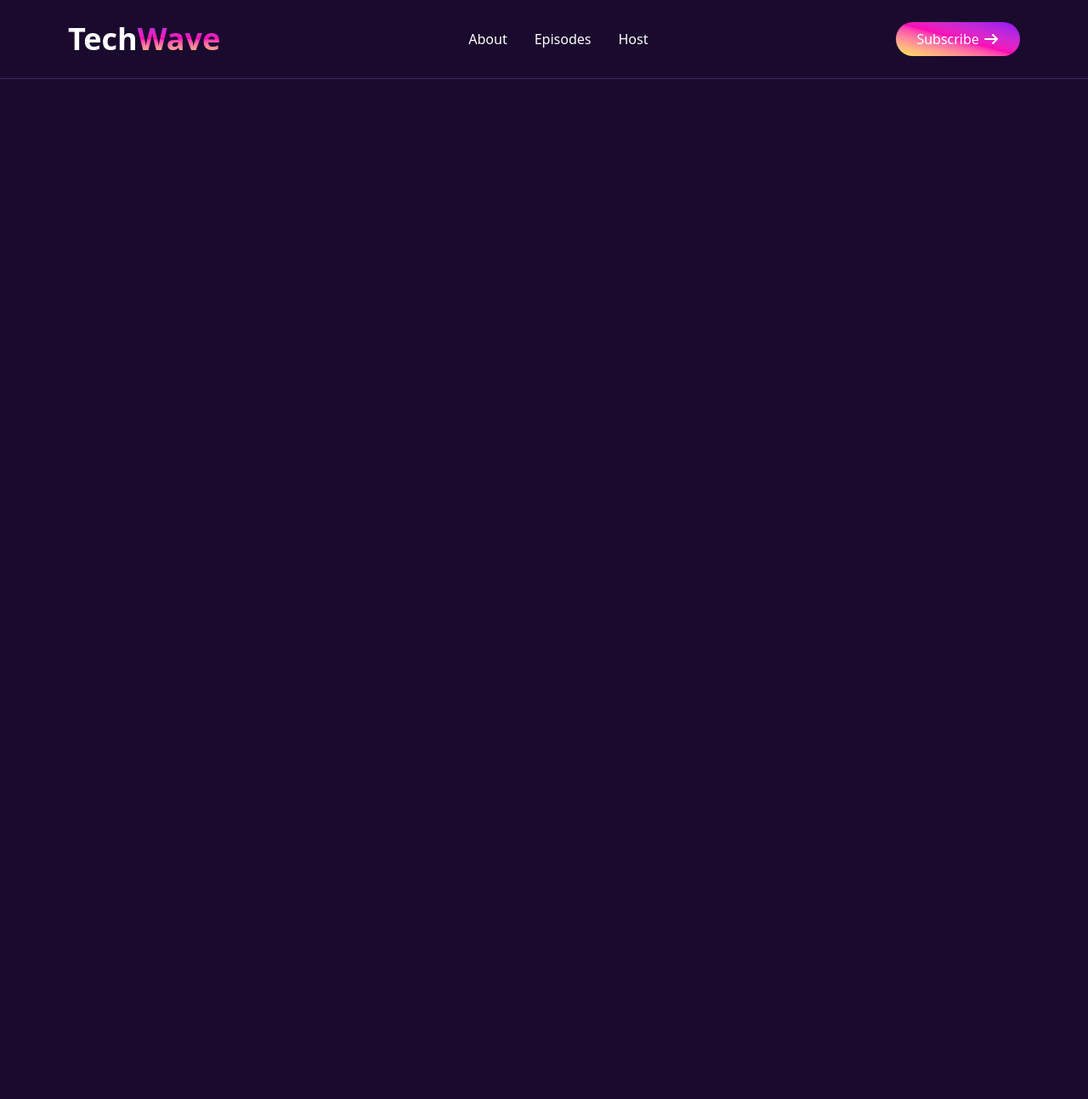
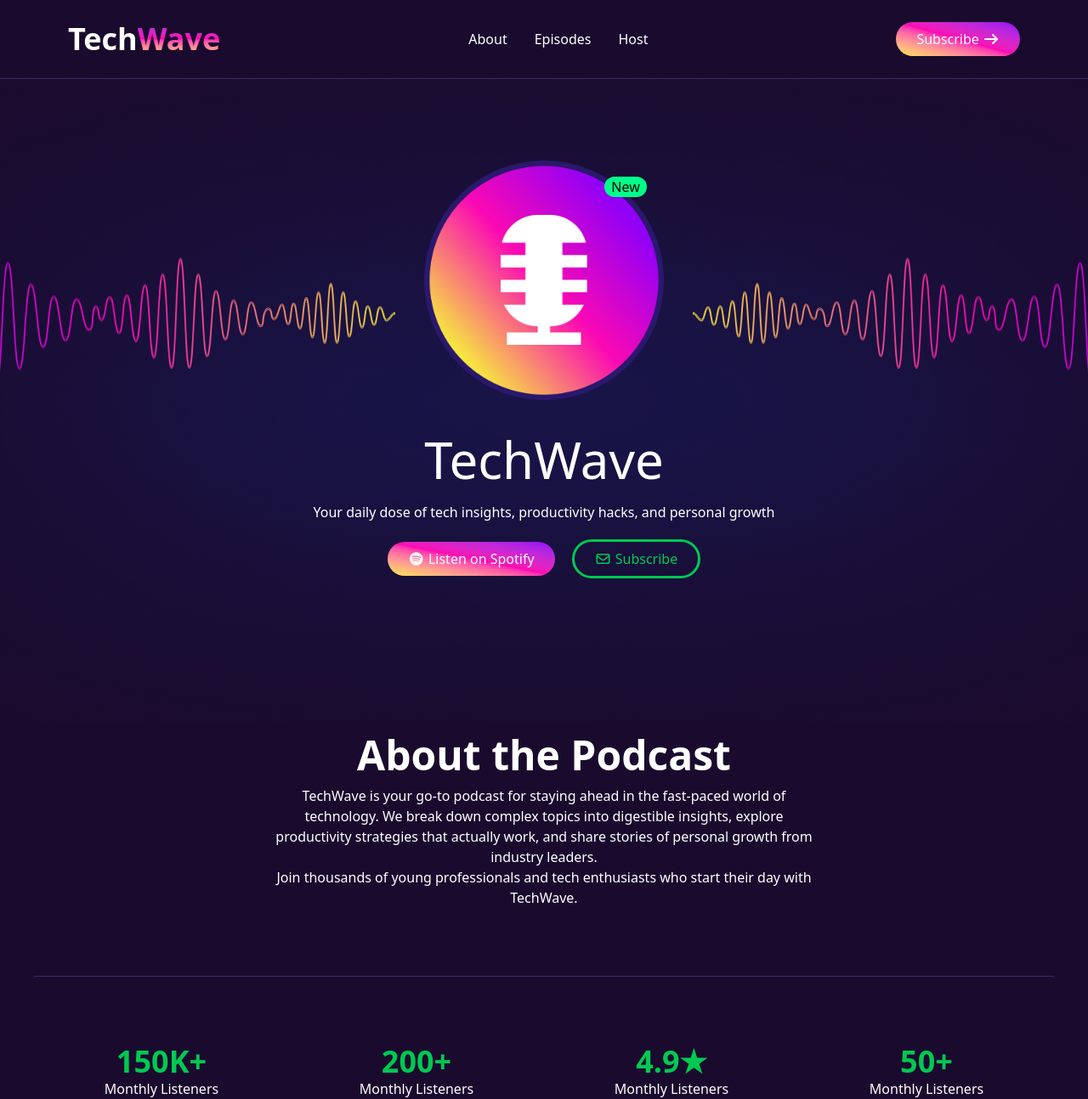
Before and after one commit to mdyeamin/B13-A02-TechWave, a plain HTML site: page index.html in a window 1280 px wide. Shown: the whole page at 85% size. Before the commit the page ends 800 px from the top, so only its background shows below. Drawn offline with nearby package versions, Linux system fonts and the light colour scheme.

Commit message:
Podcast section added

```diff
--- a/index.html
+++ b/index.html
@@ -22,22 +22,92 @@
         <!-- nav list -->
         <div class="hidden md:block">
             <ul class="flex gap-8">
-                <li class="hover:bg-gradient-to-tr from-[#F7E93F] via-[#FB09B4] to-[#9100F8] bg-clip-text hover:text-transparent"><a href="">About</a></li>
-                <li class="hover:bg-gradient-to-tr from-[#F7E93F] via-[#FB09B4] to-[#9100F8] bg-clip-text hover:text-transparent"><a href="">Episodes</a></li>
-                <li class="hover:bg-gradient-to-tr from-[#F7E93F] via-[#FB09B4] to-[#9100F8] bg-clip-text hover:text-transparent"><a href="">Host</a></li>
+                <li
+                    class="hover:bg-gradient-to-tr from-[#F7E93F] via-[#FB09B4] to-[#9100F8] bg-clip-text hover:text-transparent">
+                    <a href="">About</a>
+                </li>
+                <li
+                    class="hover:bg-gradient-to-tr from-[#F7E93F] via-[#FB09B4] to-[#9100F8] bg-clip-text hover:text-transparent">
+                    <a href="">Episodes</a>
+                </li>
+                <li
+                    class="hover:bg-gradient-to-tr from-[#F7E93F] via-[#FB09B4] to-[#9100F8] bg-clip-text hover:text-transparent">
+                    <a href="">Host</a>
+                </li>
             </ul>
         </div>
         <!-- subscribe  -->
         <div class="hidden md:block">
-            <button class="py-1 px-2 md:py-2 md:px-3 lg:py-2 lg:px-6 rounded-full bg-gradient-to-tr from-[#F7E93F] via-[#FB09B4] to-[#9100F8]">Subscribe <i class="fa-solid fa-arrow-right"></i></button>
+            <button
+                class="py-1 px-2 md:py-2 md:px-3 lg:py-2 lg:px-6 rounded-full bg-gradient-to-tr from-[#F7E93F] via-[#FB09B4] to-[#9100F8]">Subscribe
+                <i class="fa-solid fa-arrow-right"></i></button>
 
         </div>
-       <!-- hamburger -->
+        <!-- hamburger -->
         <div class="md:hidden">
             <img src="/assets/hamburger-menu.png" alt="">
         </div>
     </nav>
     <hr class="text-[#412567] border[2px] w-full">
+
+    <main class="max-w-[1600px] h-[760px] z mx-auto bg-[url('./assets/hero-bg.png')] bg-no-repeat bg-cover bg-center">
+        <div class="">
+            <div class=" ">
+                <div class="w-full flex items-center justify-center mb-10 pt-24">
+                    <img class="w-[22%]" src="./assets/hero-circle.png" alt="">
+                    <img class="w-[8%] absolute" src="./assets/microphone.png " alt="">
+                    <p class=" absolute bg-center ml-48 top-52 px-2  rounded-full bg-[#00FF88] ">New</p>
+                </div>
+                <!-- hero-content  -->
+                <div class=" text-white flex flex-col gap-5 items-center ">
+                    <h1 class="text-6xl">TechWave</h1>
+                    <p>Your daily dose of tech insights, productivity hacks, and personal growth</p>
+                    <!-- buttons  -->
+                    <div class="flex items-center justify-center gap-5">
+                        <button
+                            class="py-1 px-2 md:py-2 md:px-3 lg:py-2 lg:px-6 rounded-full bg-gradient-to-tr from-[#F7E93F] via-[#FB09B4] to-[#9100F8]"><i
+                                class="fa-brands fa-spotify"></i> Listen on Spotify</button>
+                        <button
+                            class="py-1 px-2 md:py-2 md:px-3 lg:py-2 lg:px-6 rounded-full border-3 border-green-500 text-green-500">
+                            <i class="fa-regular fa-envelope"></i> Subscribe</button>
+                    </div>
+                </div>
+            </div>
+
+        </div>
+    </main>
+    <!-- Podcast  -->
+    <section>
+        <div class="text-white w-full px-5 lg:px-0 lg:w-1/2 text-center mx-auto">
+            <h1 class="text-[48px] font-bold">About the Podcast</h1>
+            <p>TechWave is your go-to podcast for staying ahead in the fast-paced world of technology.
+                We break down complex topics into digestible insights, explore productivity strategies that actually
+                work,
+                and share stories of personal growth from industry leaders.</p>
+            <p>Join thousands of young professionals and tech enthusiasts who start their day with TechWave.</p>
+        </div>
+        <hr class="text-[#412567] border[2px] mx-auto max-w-[1200px] my-[80px]">
+        <!-- overview  -->
+         <div class="text-white grid grid-cols-1 md:grid-cols-2 lg:grid-cols-4 mx-auto max-w-[1200px]">
+            <div class="text-center">
+                <h1 class="text-4xl text-green-500 font-bold ">150K+</h1>
+            <p>Monthly Listeners</p>
+            </div>
+            <div class="text-center">
+                <h1 class="text-4xl text-green-500 font-bold ">200+</h1>
+            <p>Monthly Listeners</p>
+            </div>
+            <div class="text-center">
+                <h1 class="text-4xl text-green-500 font-bold ">4.9★</h1>
+            <p>Monthly Listeners</p>
+            </div>
+            <div class="text-center">
+                <h1 class="text-4xl text-green-500 font-bold ">50+</h1>
+            <p>Monthly Listeners</p>
+            </div>
+         </div>
+    </section>
+
 </body>
 
 </html>
```
